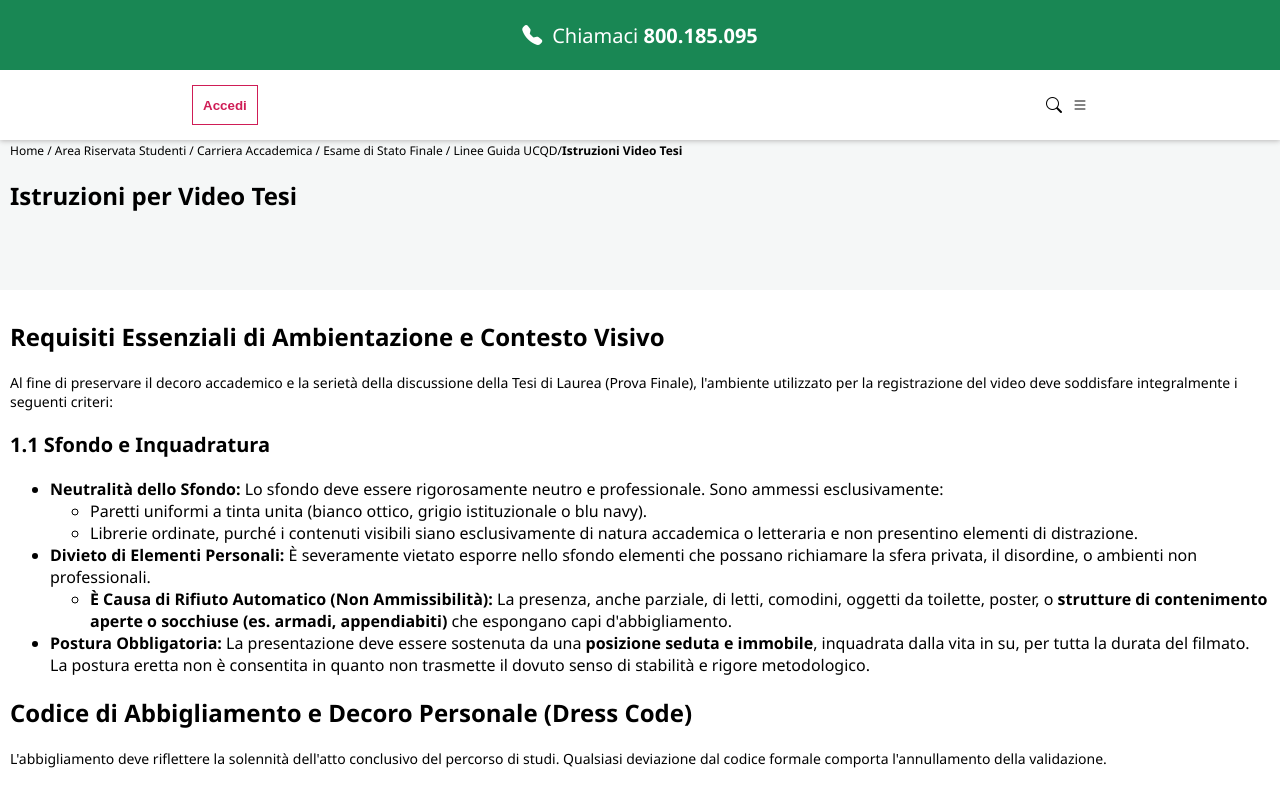
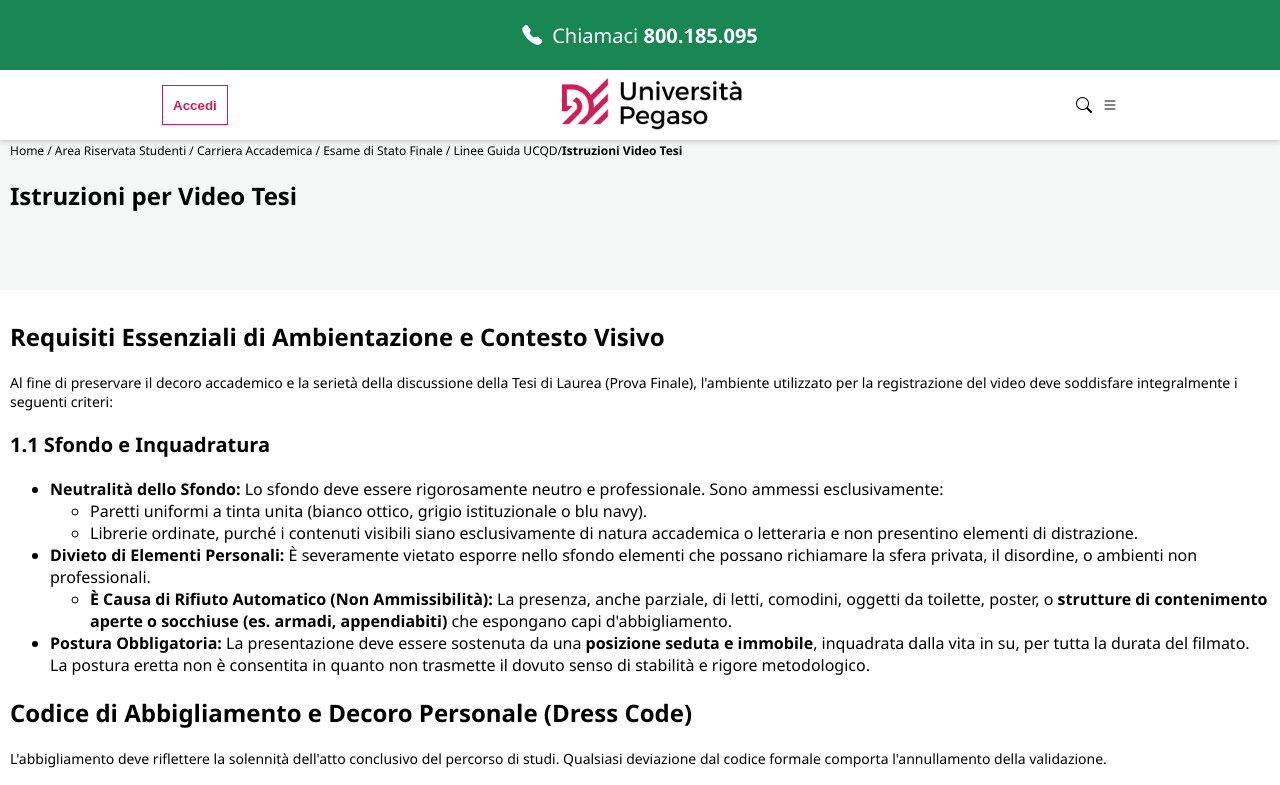
Before and after one commit to unipegaso-servizi-laurea/Istruzioni-video-tesi, a plain HTML site: page index.html in a window 1280 px wide. Shown: the top 785 px of the page. Drawn offline with nearby package versions, Linux system fonts and the light colour scheme.

Commit message:
Update index.html

```diff
--- a/index.html
+++ b/index.html
@@ -21,7 +21,7 @@
         <button class="accedi">Accedi</button>
         </div>
         <div>
-            <img src="foto/image.png" alt="">
+            <img src="image.png" alt="">
         </div>
         <div style="display: flex; gap:10px">
             <i class="bi bi-search"></i>
```
